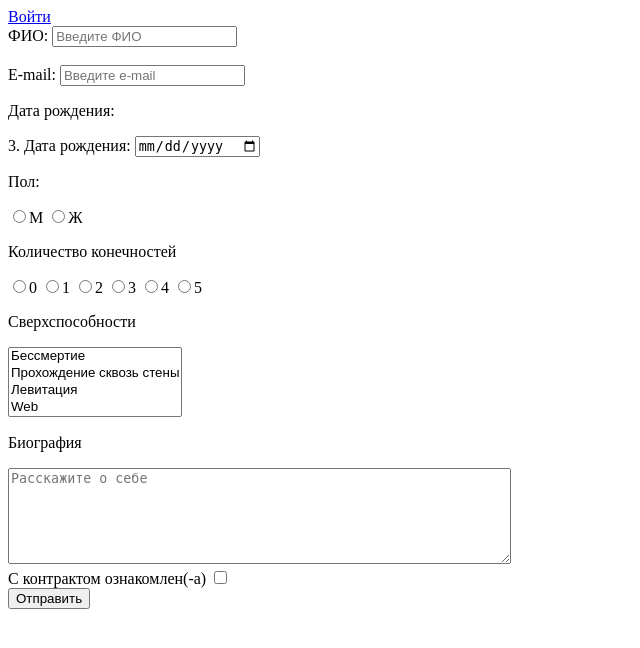
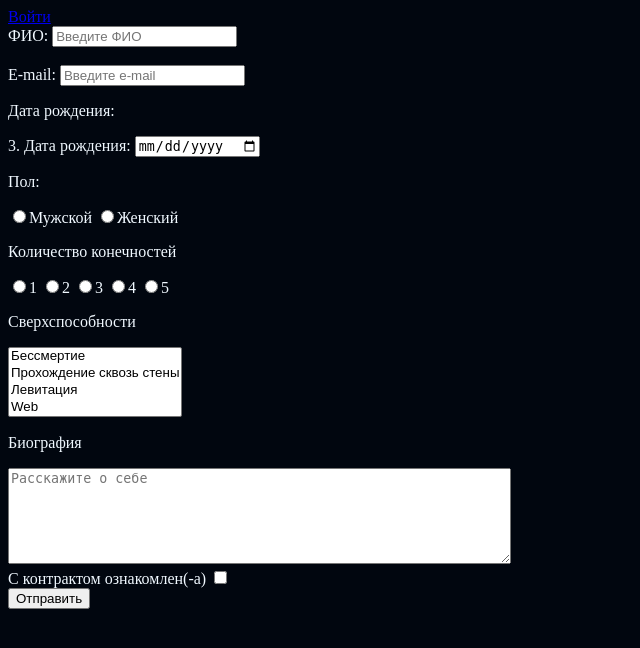
Before and after one commit to IvanOnukov/backend_2022, a PHP site: page /index.php in a window 1280 px wide. Shown: the top 648 px of the page, without its empty margins (0-640 px from the left). Run offline with PHP 8.4, Linux system fonts and the light colour scheme.

Commit message:
test modified project number 3

```diff
--- a/task6/form.php
+++ b/task6/form.php
@@ -1,13 +1,18 @@
 <!DOCTYPE html>
 
+<head>
 <style>
     /* Сообщения об ошибках и поля с ошибками выводим с красным бордюром. */
+    body {
+        background-color: #01060f; /* Цвет фона веб-страницы */
+        color: aliceblue;
+    }
+
     .error {
         border: 2px solid red;
     }
 </style>
 </head>
-  <body>
 
 <?php
 if (!empty($messages)) {
@@ -25,7 +30,7 @@ if (!empty($messages)) {
 
 <head>
     <meta charset="utf-8">
-  <title>Задание 6</title>
+    <title>lab №6</title>
 </head>
 
 <body>
@@ -35,89 +40,131 @@ if (!empty($messages)) {
         <div id="form" class="col-12 order-lg-3 order-sm-2">
             <div id="vhod">
                 <?php
-          if (empty($_SESSION['login'])){
+                if (empty($_SESSION['login'])) {
                     ?>
-          <a href="login.php" >Войти</a>
+                    <a href="login.php">Войти</a>
 
                     <?php
-          }else { ?><a href="login.php" >Выйти</a><?php } ?>
+                } else { ?><a href="login.php">Выйти</a><?php } ?>
 
             </div>
             <form action="" method="POST">
                 ФИО:
                 <label>
-            <input name="name"  <?php if ($errors['name']) {print 'class="error"';} ?> value="<?php print $values['name']; ?>" placeholder="Введите ФИО">
+                    <input name="name" <?php if ($errors['name']) {
+                        print 'class="error"';
+                    } ?> value="<?php print $values['name']; ?>" placeholder="Введите ФИО">
                 </label>
                 <br>
                 <br>
                 E-mail:
                 <label>
-            <input type="email" name="email" placeholder="Введите e-mail" <?php if ($errors['email']) {print 'class="error"';} ?> value="<?php print $values['email']; ?>">
+                    <input type="email" name="email" placeholder="Введите e-mail" <?php if ($errors['email']) {
+                        print 'class="error"';
+                    } ?> value="<?php print $values['email']; ?>">
                 </label>
                 <p>Дата рождения:</p>
-          <p>3. Дата рождения: <input name="birth_date" type="date" value="<?php print $values['birth_date']; ?>"></p>
+                <p>3. Дата рождения: <input name="birth_date" type="date" value="<?php print $values['birth_date']; ?>">
+                </p>
                 <p>Пол:</p>
                 <label>
-            <input type="radio" name="gender" value="M" <?php if($values['gender'] == 'M') {print 'checked';}?> <?php if ($errors['gender']) {print 'class="error"';} ?> />М
+                    <input type="radio" name="gender" value="M" <?php if ($values['gender'] == 'M') {
+                        print 'checked';
+                    } ?> <?php if ($errors['gender']) {
+                        print 'class="error"';
+                    } ?> />Мужской
                 </label>
                 <label>
-            <input type="radio" name="gender" value="W" <?php if($values['gender'] == 'W') {print 'checked';}?> <?php if ($errors['gender']) {print 'class="error"';} ?> />Ж
+                    <input type="radio" name="gender" value="W" <?php if ($values['gender'] == 'W') {
+                        print 'checked';
+                    } ?> <?php if ($errors['gender']) {
+                        print 'class="error"';
+                    } ?> />Женский
                 </label>
                 <p>Количество конечностей</p>
                 <label>
-            <input type="radio" name="number_of_limbs" value="0" <?php if($values['number_of_limbs'] == 0) {print 'checked';}?> <?php if ($errors['number_of_limbs']) {print 'class="error"';} ?> />0
+                    <input type="radio" name="number_of_limbs" value="1" <?php if ($values['number_of_limbs'] == 1) {
+                        print 'checked';
+                    } ?> <?php if ($errors['number_of_limbs']) {
+                        print 'class="error"';
+                    } ?>/>1
                 </label>
                 <label>
-            <input type="radio" name="number_of_limbs" value="1" <?php if($values['number_of_limbs'] == 1) {print 'checked';}?> <?php if ($errors['number_of_limbs']) {print 'class="error"';} ?>/>1
+                    <input type="radio" name="number_of_limbs" value="2" <?php if ($values['number_of_limbs'] == 2) {
+                        print 'checked';
+                    } ?> <?php if ($errors['number_of_limbs']) {
+                        print 'class="error"';
+                    } ?>/>2
                 </label>
                 <label>
-            <input type="radio" name="number_of_limbs" value="2" <?php if($values['number_of_limbs'] == 2) {print 'checked';}?> <?php if ($errors['number_of_limbs']) {print 'class="error"';} ?>/>2
+                    <input type="radio" name="number_of_limbs" value="3" <?php if ($values['number_of_limbs'] == 3) {
+                        print 'checked';
+                    } ?> <?php if ($errors['number_of_limbs']) {
+                        print 'class="error"';
+                    } ?>/>3
                 </label>
                 <label>
-            <input type="radio" name="number_of_limbs" value="3" <?php if($values['number_of_limbs'] == 3) {print 'checked';}?> <?php if ($errors['number_of_limbs']) {print 'class="error"';} ?>/>3
+                    <input type="radio" name="number_of_limbs" value="4" <?php if ($values['number_of_limbs'] == 4) {
+                        print 'checked';
+                    } ?> <?php if ($errors['number_of_limbs']) {
+                        print 'class="error"';
+                    } ?> />4
                 </label>
                 <label>
-            <input type="radio" name="number_of_limbs" value="4" <?php if($values['number_of_limbs'] == 4) {print 'checked';}?> <?php if ($errors['number_of_limbs']) {print 'class="error"';} ?> />4
-          </label>
-          <label>
-            <input type="radio" name="number_of_limbs" value="5" <?php if($values['number_of_limbs'] == 5) {print 'checked';}?> <?php if ($errors['number_of_limbs']) {print 'class="error"';} ?> />5
+                    <input type="radio" name="number_of_limbs" value="5" <?php if ($values['number_of_limbs'] == 5) {
+                        print 'checked';
+                    } ?> <?php if ($errors['number_of_limbs']) {
+                        print 'class="error"';
+                    } ?> />5
                 </label>
 
                 <p>Сверхспособности</p>
                 <label>
                     <select name="ability[]" multiple=multiple>
-              <option value="1" <?php if ($errors['ability']) {print 'class="error"';} ?>
+                        <option value="1" <?php if ($errors['ability']) {
+                            print 'class="error"';
+                        } ?>
                             <?php
                             $arr = str_split($values['ability']);
-              foreach($arr as $el)
+                            foreach ($arr as $el)
                                 if ($el == 1)
                                     print 'selected';
                             ?>
-              >Бессмертие</option>
-              <option value="2" <?php if ($errors['ability']) {print 'class="error"';} ?>
+                        >Бессмертие
+                        </option>
+                        <option value="2" <?php if ($errors['ability']) {
+                            print 'class="error"';
+                        } ?>
                             <?php
                             $arr = str_split($values['ability']);
-              foreach($arr as $el)
+                            foreach ($arr as $el)
                                 if ($el == 2)
                                     print 'selected';
                             ?>
-              > Прохождение сквозь стены</option>
-              <option value="3" <?php if ($errors['ability']) {print 'class="error"';} ?>
+                        > Прохождение сквозь стены
+                        </option>
+                        <option value="3" <?php if ($errors['ability']) {
+                            print 'class="error"';
+                        } ?>
                             <?php
                             $arr = str_split($values['ability']);
-              foreach($arr as $el)
+                            foreach ($arr as $el)
                                 if ($el == 3)
                                     print 'selected';
                             ?>
-              >Левитация</option>
-              <option value="4" <?php if ($errors['ability']) {print 'class="error"';} ?>
+                        >Левитация
+                        </option>
+                        <option value="4" <?php if ($errors['ability']) {
+                            print 'class="error"';
+                        } ?>
                             <?php
                             $arr = str_split($values['ability']);
-              foreach($arr as $el)
+                            foreach ($arr as $el)
                                 if ($el == 4)
                                     print 'selected';
                             ?>
-              >Web</option>
+                        >Web
+                        </option>
                     </select>
                 </label>
 
@@ -129,7 +176,7 @@ if (!empty($messages)) {
 
                 <label>
                     С контрактом ознакомлен(-a)
-            <input type="checkbox" name="ok" >
+                    <input type="checkbox" name="ok">
                 </label>
                 <br>
                 <input type="submit" value="Отправить">
--- a/task6/index.php
+++ b/task6/index.php
@@ -26,8 +26,11 @@ if ($_SERVER['REQUEST_METHOD'] == 'GET') {
     $messages[] = 'Спасибо, результаты сохранены.';
   }
     if (!empty($_COOKIE['password'])) {
-        $messages[] = sprintf('Вы можете <a href="login.php">войти</a> с логином <strong>%s</strong>
-          и паролем <strong>%s</strong> для изменения данных.',
+        $messages[] = sprintf(
+            'Вы можете <a href="login.php">войти</a>
+            с логином <strong>%s</strong>
+            и паролем <strong>%s</strong>
+            для изменения данных.',
           strip_tags($_COOKIE['login']),
           strip_tags($_COOKIE['password']));
   }
@@ -108,6 +111,7 @@ if ($_SERVER['REQUEST_METHOD'] == 'GET') {
 // предварительно санитизовав.
   $user = 'u47648';
   $password = '3363171';
+
   $db = new PDO('mysql:host=localhost;dbname=u47648', $user, $password, array(PDO::ATTR_PERSISTENT => true));
   $uid = $_SESSION['uid'];
   $res= $db->query("SELECT name, email, birth_date, gender, number_of_limbs FROM application WHERE id = $uid");
@@ -197,7 +201,7 @@ else {
     $errors = TRUE;
   }
 
-  setcookie('birth_date_value', $_POST['birth_date'], time() + 30 * 24 * 60 * 60);
+//  setcookie('birth_date_value', $_POST['birth_date'], time() + 30 * 24 * 60 * 60);
 
 // *************
 // TODO: тут необходимо проверить правильность заполнения всех остальных полей.
@@ -218,12 +222,20 @@ else {
     setcookie('ability_error', '', 100000);
     setcookie('ok_error', '', 100000);
 
-    // TODO: тут необходимо удалить остальные Cookies.
   }
 
   $user = 'u47648';
   $password = '3363171';
-  $db = new PDO('mysql:host=localhost;dbname=u47648', $user, $password, array(PDO::ATTR_PERSISTENT => true));
+    try {
+        $db = new PDO(
+            'mysql:host=localhost;dbname=u47648',
+            $user,
+            $password,
+            array(PDO::ATTR_PERSISTENT => true)
+        );
+    } catch (PDOException $e) {
+        die($e->getMessage());
+    }
 
 // Проверяем меняются ли ранее сохраненные данные или отправляются новые.
     if (!empty($_COOKIE[session_name()]) &&
@@ -251,16 +263,12 @@ catch(PDOException $e){
 // TODO: сделать механизм генерации, например функциями rand(), uniquid(), md5(), substr().
 $login = substr(uniqid(time()),1,8);
 $password = substr(md5($_POST['email']),5,8);
+
 // Сохраняем в Cookies.
 setcookie('login', $login);
 setcookie('password', $password);
 
 // TODO: Сохранение данных формы, логина и хеш md5() пароля в базу данных.
-// ...
-
-
-  // Сохранение в XML-документ.
-
 
 try {
   $str = implode(',',$_POST['ability']);
```
Also changed, not shown: task6/admin2.php (+6 -15 lines). Lines whose indentation alone changed are shown as unchanged.
